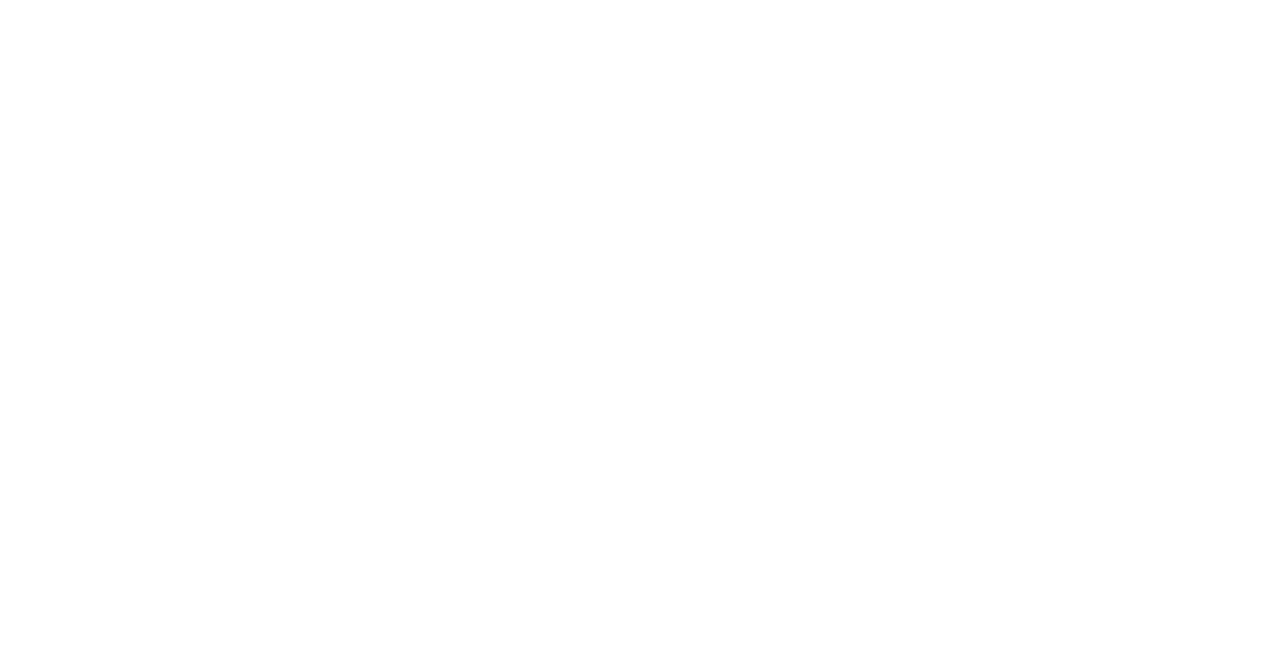
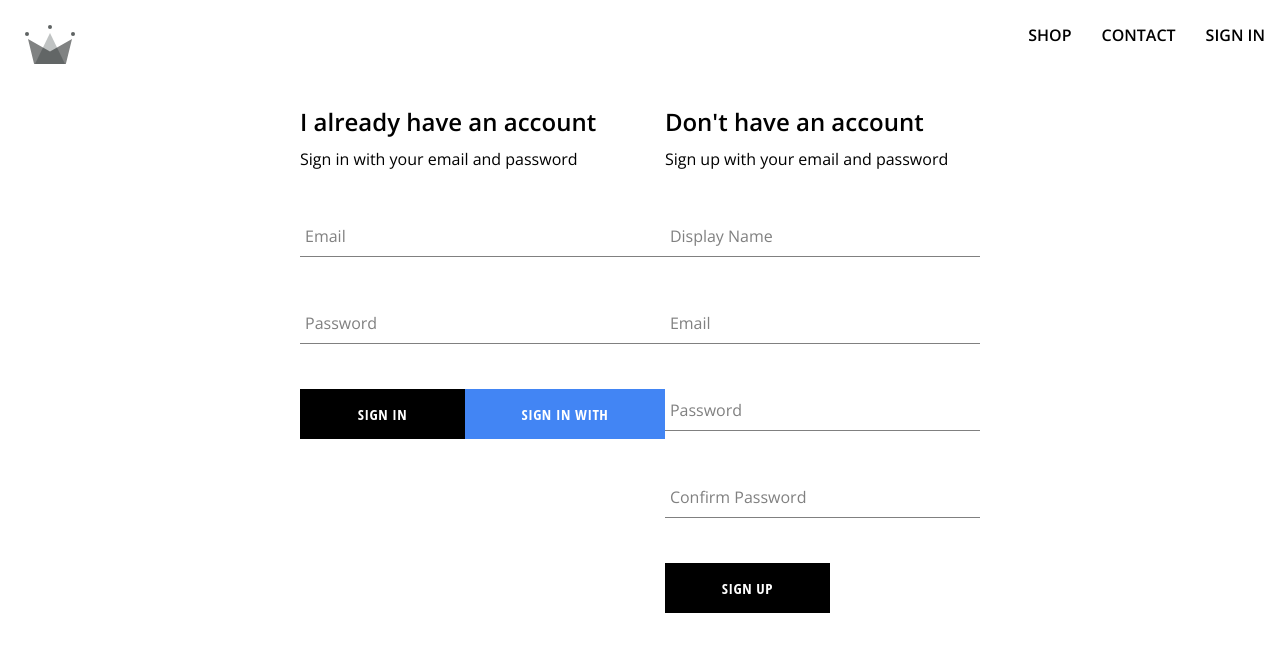
Before and after one commit to Tai-DucTran/fashion-ecommerce-shop, a React (Create React App) app: page /auth in a window 1280 px wide. Before the commit this address had no page. Shown: the top 652 px of the page. Built offline with nearby package versions, Linux system fonts and the light colour scheme; no server answers; a web font is replaced by a local one.

Commit message:
authentication: created sign-in-form component

```diff
--- a/src/App.js
+++ b/src/App.js
@@ -13,7 +13,7 @@
         <Route index element={<Home />} />
         <Route path="shop" element={<Shop />} />
         <Route path="contact" element={<Contact />} />
-        <Route path="signin" element={<Authentication />} />
+        <Route path="auth" element={<Authentication />} />
       </Route>
     </Routes>
   );
--- /dev/null
+++ b/src/components/sign-in-form/sign-in-form.component.jsx
@@ -0,0 +1,99 @@
+import { useEffect, useState } from 'react';
+import { getRedirectResult } from 'firebase/auth';
+import {
+  auth,
+  signInWithGoogleRedirect,
+  createUserDocFromAuth,
+  signInAuthUserWithEmailAndPassword,
+} from '../../utils/firebase/firebase.utils';
+
+import Button from '../button/button.component';
+import FormInput from '../form-input/form-input.component';
+import './sign-in-form.style.scss';
+
+const defaultForm = {
+  email: '',
+  password: '',
+};
+
+const SignInForm = () => {
+  useEffect(() => {
+    const verifyRedirectResult = async () => {
+      const response = await getRedirectResult(auth);
+      if (response) {
+        await createUserDocFromAuth(response.user);
+        console.log(response);
+      }
+    };
+    verifyRedirectResult();
+  }, []);
+
+  const [formFields, setFormFields] = useState(defaultForm);
+  const { email, password } = formFields;
+
+  const resetFormFields = () => {
+    setFormFields(defaultForm);
+  };
+
+  const handleSubmit = async event => {
+    event.preventDefault();
+    console.log(event.target);
+
+    try {
+      const response = await signInAuthUserWithEmailAndPassword(
+        email,
+        password
+      );
+      console.log('login response', response);
+      resetFormFields();
+    } catch (e) {
+      console.log('Something went wrong', e);
+    }
+  };
+
+  const handleChange = event => {
+    console.log(event.target);
+    const { name, value } = event.target;
+
+    setFormFields({ ...formFields, [name]: value });
+    console.log(name);
+    console.log(value);
+  };
+
+  return (
+    <div className="sign-in-container">
+      <h2>I already have an account</h2>
+      <span>Sign in with your email and password</span>
+      <form onSubmit={handleSubmit}>
+        <FormInput
+          label="Email"
+          type="email"
+          required
+          onChange={handleChange}
+          name="email"
+          value={email}
+        ></FormInput>
+
+        <FormInput
+          label="Password"
+          type="password"
+          required
+          onChange={handleChange}
+          name="password"
+          value={password}
+        ></FormInput>
+
+        <div className="sign-in-buttons-container">
+          <Button chidren="Sign In"></Button>
+          <Button
+            onClick={signInWithGoogleRedirect}
+            buttonType="google"
+            chidren="Sign In With Google"
+          ></Button>
+        </div>
+      </form>
+    </div>
+  );
+};
+
+export default SignInForm;
--- /dev/null
+++ b/src/components/sign-in-form/sign-in-form.style.scss
@@ -0,0 +1,14 @@
+.sign-in-container {
+  display: flex;
+  flex-direction: column;
+  width: 440px;
+
+  h2 {
+    margin: 10px 0;
+  }
+
+  .sign-in-buttons-container {
+    display: flex;
+    justify-content: space-between;
+  }
+}
--- a/src/routes/navigation-bar/navigation-bar.component.jsx
+++ b/src/routes/navigation-bar/navigation-bar.component.jsx
@@ -1,8 +1,8 @@
-import { Fragment } from "react";
-import { Outlet, Link } from "react-router-dom";
+import { Fragment } from 'react';
+import { Outlet, Link } from 'react-router-dom';
 
-import { ReactComponent as CrwnLogo } from "../../assets/crown.svg";
-import "./navigation-bar.styles.scss";
+import { ReactComponent as CrwnLogo } from '../../assets/crown.svg';
+import './navigation-bar.styles.scss';
 
 const NavigationBar = () => {
   return (
@@ -18,7 +18,7 @@
           <Link className="nav-link" to="/contact">
             CONTACT
           </Link>
-          <Link className="nav-link" to="/signin">
+          <Link className="nav-link" to="/auth">
             SIGN IN
           </Link>
         </div>
```
Also changed, not shown: src/components/sign-up-form/sign-up-form.component.jsx (renamed from src/routes/authentication-page/sign-up-form/sign-up-form.components.jsx, +4 -6 lines), src/routes/authentication/authentication.component.jsx (+4 -4 lines), src/components/sign-up-form/sign-up-form.style.scss (renamed from src/routes/authentication-page/sign-up-form/sign-up-form.style.scss), 1 other file (tests, documents, lock files or other folders).
